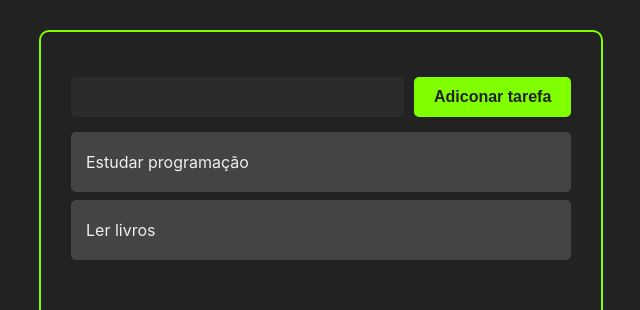
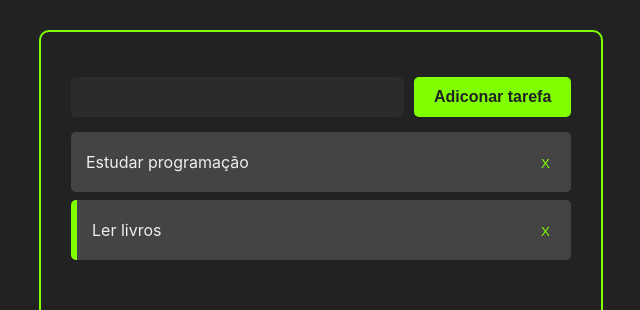
Before and after one commit to fernanddo-s/taskmanager_project, a React (Create React App) app: page / in a window 1280 px wide. Shown: the top 310 px of the page, without its empty margins (319-959 px from the left). Built offline with nearby package versions, Linux system fonts and the light colour scheme.

Commit message:
added remove task

```diff
--- a/package.json
+++ b/package.json
@@ -9,6 +9,7 @@
     "react": "^17.0.2",
     "react-dom": "^17.0.2",
     "react-scripts": "4.0.3",
+    "uuid": "^8.3.2",
     "web-vitals": "^1.1.2"
   },
   "scripts": {
--- a/src/App.jsx
+++ b/src/App.jsx
@@ -1,11 +1,12 @@
 import React, { useState } from "react";
+import { v4 as uuidv4 } from "uuid";
 
-import "./App.css"
+import "./App.css";
 import AddTask from "./components/AddTask/addTask";
 import Tasks from "./components/Tasks/tasks";
 
 const App = () => {
-  let [tasks, setTask] = useState([
+  const [tasks, setTask] = useState([
     {
       id: 1,
       title: "Estudar programação",
@@ -18,14 +19,43 @@
     },
   ]);
 
+  const handleTaskClick = (taskId) => {
+    const newTasks = tasks.map((task) => {
+      if (task.id === taskId)
+        return { ...task, completed: !task.completed };
+
+      return task;
+    });
+
+    setTask(newTasks);
+  };
+
+  const handleTaskAddition = (taskTitle) => {
+    const newTasks = [
+      ...tasks,
+      {
+        title: taskTitle,
+        id: uuidv4(),
+        completed: false,
+      },
+    ];
+
+    setTask(newTasks);
+  };
+
+  const handleTaskDeletion = (taskId) => {
+    const newTasks = tasks.filter(task => task.id !== taskId);
+    setTask(newTasks);
+  }
+
   return (
     <>
       <div className="container">
-        <AddTask />
-        <Tasks tasks={tasks} />
+        <AddTask handleTaskAddition={handleTaskAddition} />
+        <Tasks tasks={tasks} handleTaskClick={handleTaskClick} handleTaskDeletion={handleTaskDeletion} />
       </div>
     </>
   );
-}
+};
 
 export default App;
--- a/src/components/AddTask/addTask.jsx
+++ b/src/components/AddTask/addTask.jsx
@@ -1,13 +1,29 @@
-import React from "react";
+import React, { useState } from "react";
 import Button from "../Button/button";
 import "./addTask.css";
 
-const AddTask = () => {
+const AddTask = ({ handleTaskAddition }) => {
+  const [inputData, setInputData] = useState("");
+
+  const handleInputChange = (e) => {
+    setInputData(e.target.value);
+  };
+
+  const handleAddTaskClick = () => {
+    handleTaskAddition(inputData);
+    setInputData("");
+  };
+
   return (
     <div className="add_task_container">
-      <input type="text" className="add_task_input" />
+      <input
+        onChange={handleInputChange}
+        values={inputData}
+        type="text"
+        className="add_task_input"
+      />
       <div className="add_task_button_container">
-        <Button>Adiconar tarefa</Button>
+        <Button onClick={handleAddTaskClick}>Adiconar tarefa</Button>
       </div>
     </div>
   );
--- a/src/components/Task/task.css
+++ b/src/components/Task/task.css
@@ -9,3 +9,14 @@
     margin: 8px 0;
     padding: 20px 15px;
 }
+
+.task_title {
+    cursor: pointer;
+}
+
+.remove_task_button {
+    background-color: #444444;
+    border: none;
+    color: chartreuse;
+    cursor: pointer;
+}
--- a/src/components/Task/task.jsx
+++ b/src/components/Task/task.jsx
@@ -1,12 +1,21 @@
 import React from "react";
-import "./task.css"
+import "./task.css";
 
-const Task = ({task}) => {
-    return (
-        <div className="task_container">
-            {task.title}
-        </div>
-    );
-}
+const Task = ({ task, handleTaskClick, handleTaskDeletion }) => {
+  return (
+    <div
+      className="task_container"
+      style={task.completed ? { borderLeft: "6px solid chartreuse " } : {}}
+    >
+      <div className="task_title" onClick={() => handleTaskClick(task.id)}>
+        {task.title}
+      </div>
+
+      <div className="buttons_container">
+        <button className="remove_task_button" onClick={() => handleTaskDeletion(task.id)}>X</button>
+      </div>
+    </div>
+  );
+};
 
 export default Task;
--- a/src/components/Tasks/tasks.jsx
+++ b/src/components/Tasks/tasks.jsx
@@ -1,12 +1,14 @@
 import React from "react";
 import Task from "../Task/task";
 
-const Tasks = ({ tasks }) => {
-    return (
-        <>
-            {tasks.map((task) => (<Task task={task} />))}
-        </>
-    );
-}
+const Tasks = ({ tasks, handleTaskClick, handleTaskDeletion }) => {
+  return (
+    <>
+      {tasks.map((task) => (
+        <Task task={task} handleTaskClick={handleTaskClick} handleTaskDeletion={handleTaskDeletion} />
+      ))}
+    </>
+  );
+};
 
 export default Tasks;
```
Also changed, not shown: 1 other file (tests, documents, lock files or other folders).
